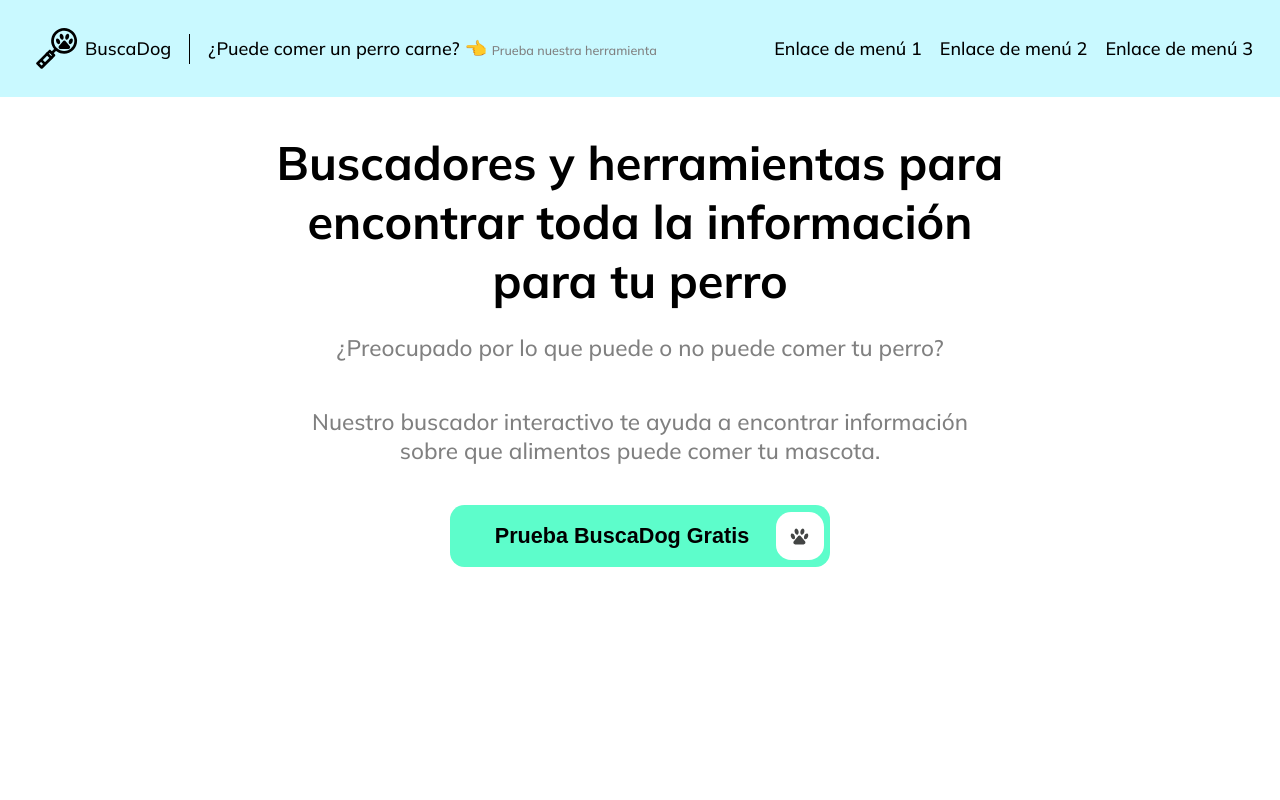
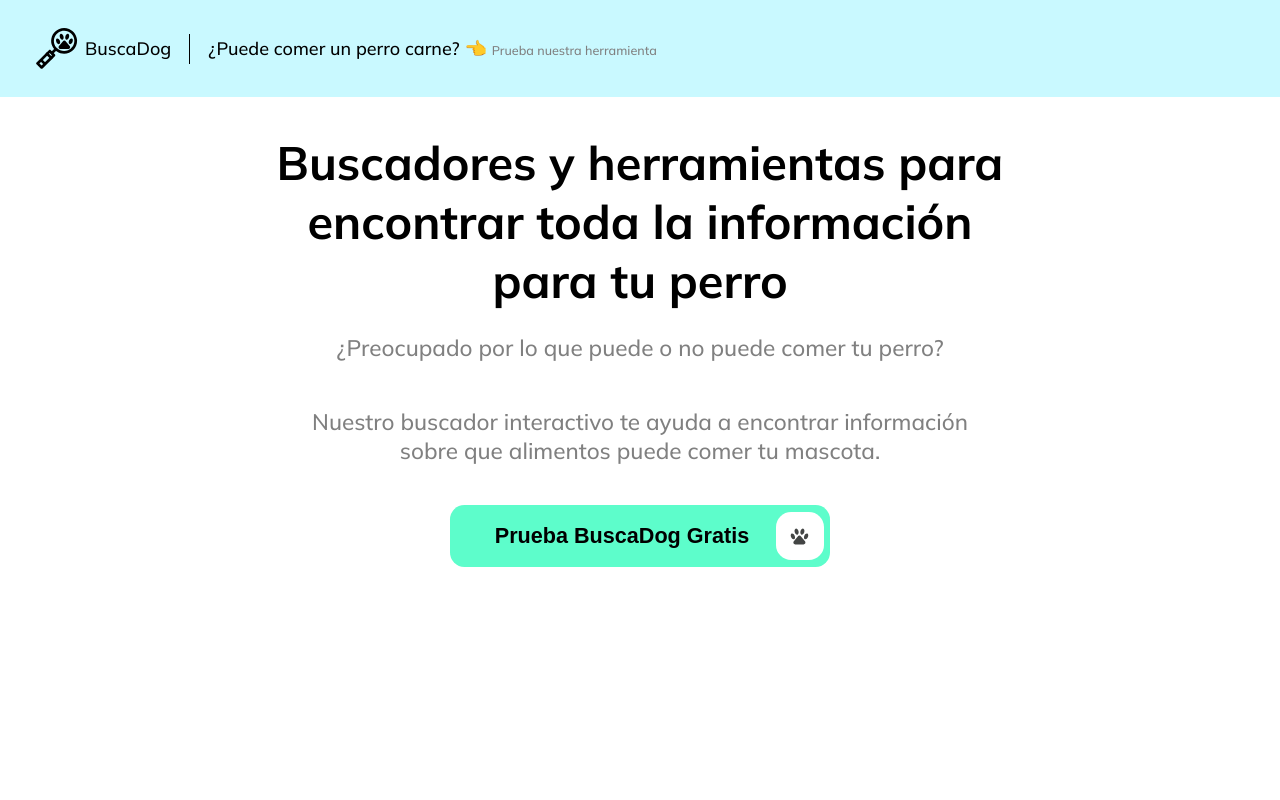
Before and after one commit to Serranosoft/buscador-alimentos-perros-web, a Next.js app: page / in a window 1280 px wide. Shown: the top 800 px of the page. Built offline with nearby package versions, Linux system fonts and the light colour scheme.

Commit message:
Fix: Ocultar menu container hasta tener suficiente contenido en la web

```diff
--- a/components/header.js
+++ b/components/header.js
@@ -43,11 +43,11 @@ export default function Header() {
                     <a>¿Puede comer un perro <span id="ingredient-statement" className={styles.ingredientStatement}></span> 👈 <span className={styles.muted}>Prueba nuestra herramienta</span></a>
                 </Link>
             </div>
-            <div className={styles.menuContainer}>
+            {/* <div className={styles.menuContainer}>
                 <Link href="/enlace1"><a>Enlace de menú 1</a></Link>
                 <Link href="/enlace2"><a>Enlace de menú 2</a></Link>
                 <Link href="/enlace3"><a>Enlace de menú 3</a></Link>
-            </div>
+            </div> */}
         </header>
     )
 }
```
